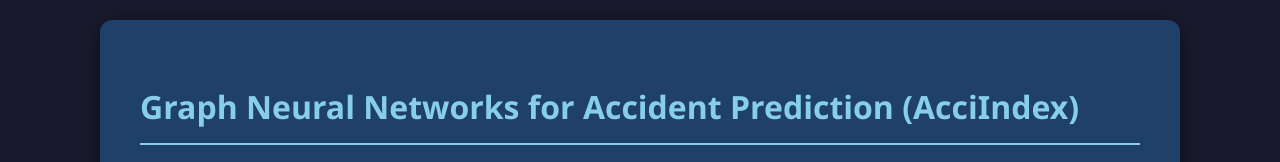
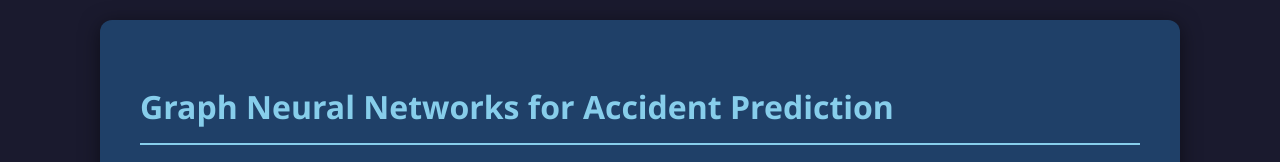
Before and after one commit to nishantsharma198/GNN-Traffic-Accident-Prediction, a plain HTML site: page index.html in a window 1280 px wide. Shown: the top 162 px of the page. Drawn offline with nearby package versions, Linux system fonts and the light colour scheme.

Commit message:
Update title and header in index.html

```diff
--- a/index.html
+++ b/index.html
@@ -2,7 +2,8 @@
 <html lang="en">
 <head>
     <meta charset="UTF-8">
-    <title>GNN Traffic Accident Prediction: Final Demonstration</title>
+    <title>Graph Neural Networks for Predicting Traffic Accidents
+</title>
 
     <link rel="stylesheet" href="https://unpkg.com/leaflet@1.9.4/dist/leaflet.css" />
     <script src="https://unpkg.com/leaflet@1.9.4/dist/leaflet.js"></script>
@@ -34,7 +35,7 @@
     <script src="delhi_locations.js"></script>
 </head>
 <body onload="populateLocations(); setTimeout(() => initializeMap([28.61, 77.21]), 100)"> <div class="container">
-        <h1>Graph Neural Networks for Accident Prediction (AcciIndex)</h1>
+        <h1>Graph Neural Networks for Accident Prediction</h1>
         <div class="status-bar">
             <span><span class="status-dot"></span> Server Status: **LIVE** (Running on Flask API)</span>
             <span>Current City: **New Delhi**</span>
```
